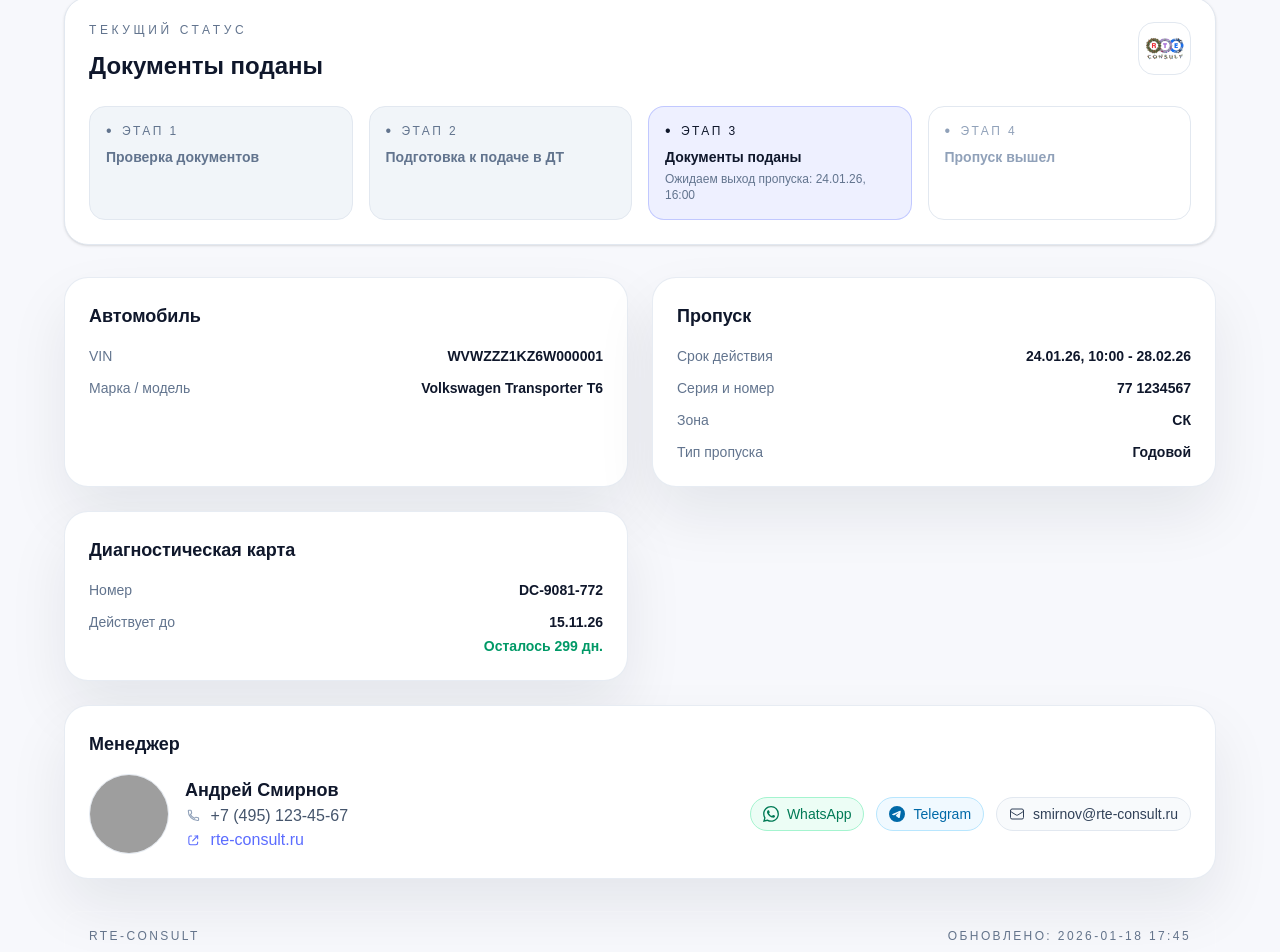
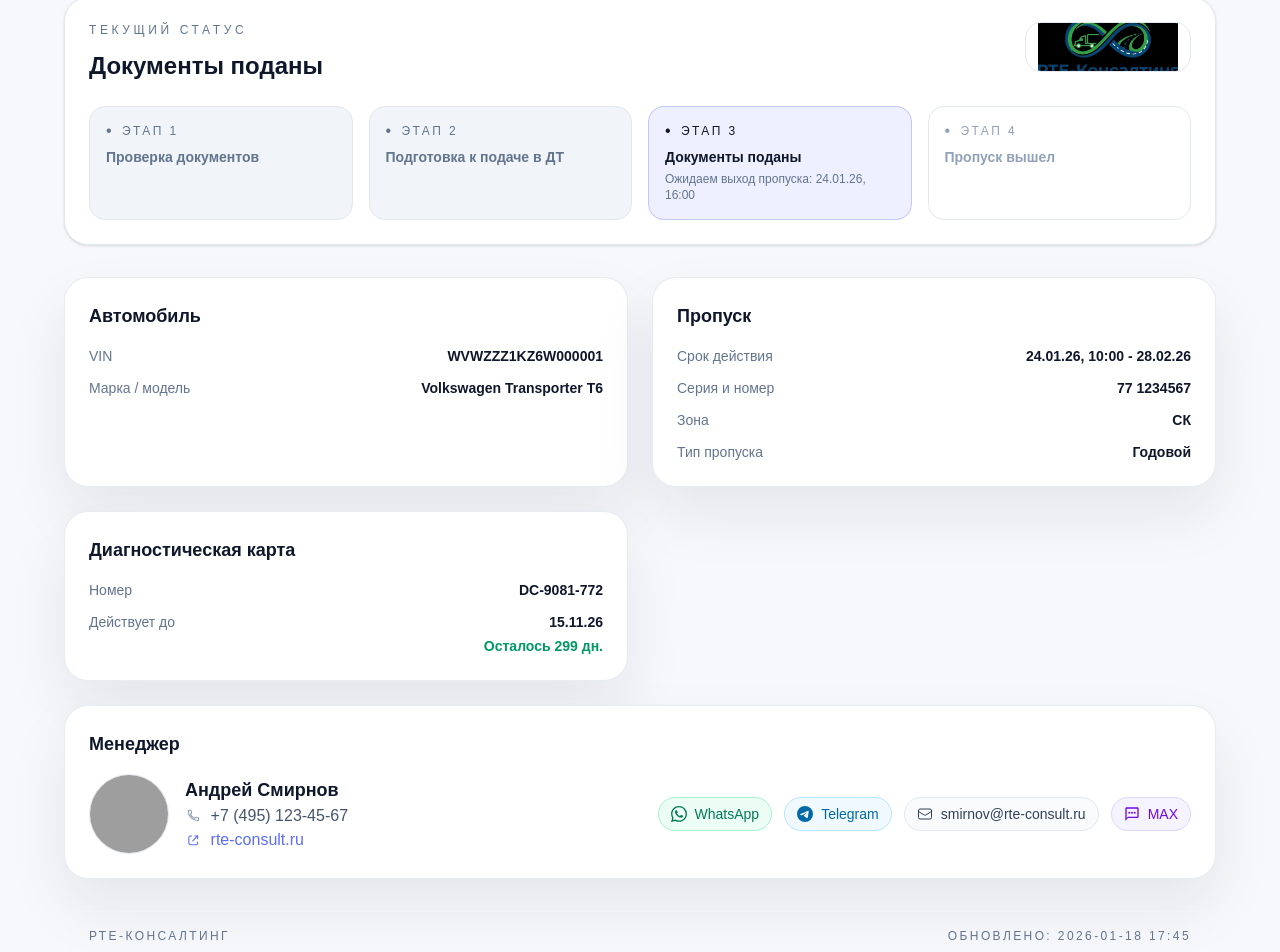
Before and after one commit to teddy1589-glitch/trackerpass, a Next.js app: page /track/demo in a window 1280 px wide. Shown: the part 43-995 px from the top of the page. Built offline with nearby package versions, Linux system fonts and the light colour scheme; grey boxes are pictures that could not be loaded.

Commit message:
feat: add MAX messenger, update logo, rename to РТЕ-Консалтинг

```diff
--- a/app/track/[slug]/page.tsx
+++ b/app/track/[slug]/page.tsx
@@ -336,6 +336,7 @@ export default async function TrackPage({
   const phoneHref = managerPhone
     ? `tel:${managerPhone.replace(/[^\d+]/g, "")}`
     : null;
+  const maxLink = "https://max.ru/u/f9LHodD0cOLxsnY_16Je6rUaBfYFHy76tRnTtlNdVMDsUeQS8k8bnvt_FZc";
 
   return (
     <main className="min-h-screen bg-slate-50 px-4 py-10 text-slate-900">
@@ -610,13 +611,32 @@ export default async function TrackPage({
                     <span>{managerEmail}</span>
                   </a>
                 ) : null}
+                <a
+                  href={maxLink}
+                  target="_blank"
+                  rel="noreferrer"
+                  className="flex items-center gap-2 rounded-full border border-violet-200 bg-violet-50 px-3 py-1.5 text-violet-700 transition-all duration-200 hover:scale-105 hover:bg-violet-100 hover:shadow-md active:scale-95"
+                >
+                  <svg
+                    aria-hidden="true"
+                    className="h-4 w-4"
+                    viewBox="0 0 24 24"
+                    fill="currentColor"
+                  >
+                    <path d="M20 2H4c-1.1 0-2 .9-2 2v18l4-4h14c1.1 0 2-.9 2-2V4c0-1.1-.9-2-2-2zm0 14H6l-2 2V4h16v12z" />
+                    <circle cx="8" cy="10" r="1.5" />
+                    <circle cx="12" cy="10" r="1.5" />
+                    <circle cx="16" cy="10" r="1.5" />
+                  </svg>
+                  <span>MAX</span>
+                </a>
               </div>
             </div>
           </InfoCard>
         </div>
 
         <div className="flex flex-wrap items-center justify-between gap-2 text-xs uppercase tracking-[0.2em] text-slate-400">
-          <span className="text-slate-500">RTE-Consult</span>
+          <span className="text-slate-500">РТЕ-Консалтинг</span>
           <span>Данные обновляются автоматически</span>
         </div>
       </div>
--- a/app/track/demo/page.tsx
+++ b/app/track/demo/page.tsx
@@ -316,13 +316,32 @@ export default function TrackDemoPage() {
                   </svg>
                   <span>{demo.manager_contact.email}</span>
                 </a>
+                <a
+                  href="https://max.ru/u/f9LHodD0cOLxsnY_16Je6rUaBfYFHy76tRnTtlNdVMDsUeQS8k8bnvt_FZc"
+                  target="_blank"
+                  rel="noreferrer"
+                  className="flex items-center gap-2 rounded-full border border-violet-200 bg-violet-50 px-3 py-1.5 text-violet-700 transition-all duration-200 hover:scale-105 hover:bg-violet-100 hover:shadow-md active:scale-95"
+                >
+                  <svg
+                    aria-hidden="true"
+                    className="h-4 w-4"
+                    viewBox="0 0 24 24"
+                    fill="currentColor"
+                  >
+                    <path d="M20 2H4c-1.1 0-2 .9-2 2v18l4-4h14c1.1 0 2-.9 2-2V4c0-1.1-.9-2-2-2zm0 14H6l-2 2V4h16v12z" />
+                    <circle cx="8" cy="10" r="1.5" />
+                    <circle cx="12" cy="10" r="1.5" />
+                    <circle cx="16" cy="10" r="1.5" />
+                  </svg>
+                  <span>MAX</span>
+                </a>
               </div>
             </div>
           </InfoCard>
         </div>
 
         <div className="flex items-center justify-between rounded-2xl border border-white/10 bg-white/5 px-6 py-4 text-xs uppercase tracking-[0.2em] text-brand-muted">
-          <span>RTE-Consult</span>
+          <span>РТЕ-Консалтинг</span>
           <span>Обновлено: {demo.updated_at}</span>
         </div>
       </div>
--- a/components/tracker/BrandHeader.tsx
+++ b/components/tracker/BrandHeader.tsx
@@ -3,12 +3,13 @@ import Image from "next/image";
 export function BrandHeader() {
   return (
     <div className="flex w-full items-center justify-start px-2">
-      <div className="flex h-20 w-20 items-center justify-center overflow-hidden rounded-[32px] bg-white shadow-brand">
+      <div className="flex h-16 w-auto items-center justify-center overflow-hidden rounded-2xl bg-white px-4 shadow-brand">
         <Image
           src="/logo.png"
-          alt="RTE-Consult"
-          width={72}
-          height={72}
+          alt="RTE-Консалтинг"
+          width={160}
+          height={48}
+          className="object-contain"
         />
       </div>
     </div>
--- a/components/tracker/StatusCard.tsx
+++ b/components/tracker/StatusCard.tsx
@@ -53,8 +53,8 @@ export function StatusCard({ title, step, statusId, readyAt }: StatusCardProps)
             {displayTitle}
           </h2>
         </div>
-        <div className="flex h-[53px] w-[53px] items-center justify-center overflow-hidden rounded-2xl border border-slate-200 bg-white">
-          <Image src="/logo.png" alt="RTE-Consult" width={44} height={44} />
+        <div className="flex h-[50px] w-auto items-center justify-center overflow-hidden rounded-2xl border border-slate-200 bg-white px-3">
+          <Image src="/logo.png" alt="RTE-Консалтинг" width={140} height={40} className="object-contain" />
         </div>
       </div>
       <div className="mt-6 grid gap-4 lg:grid-cols-4">
```
Also changed, not shown: public/logo.png.
